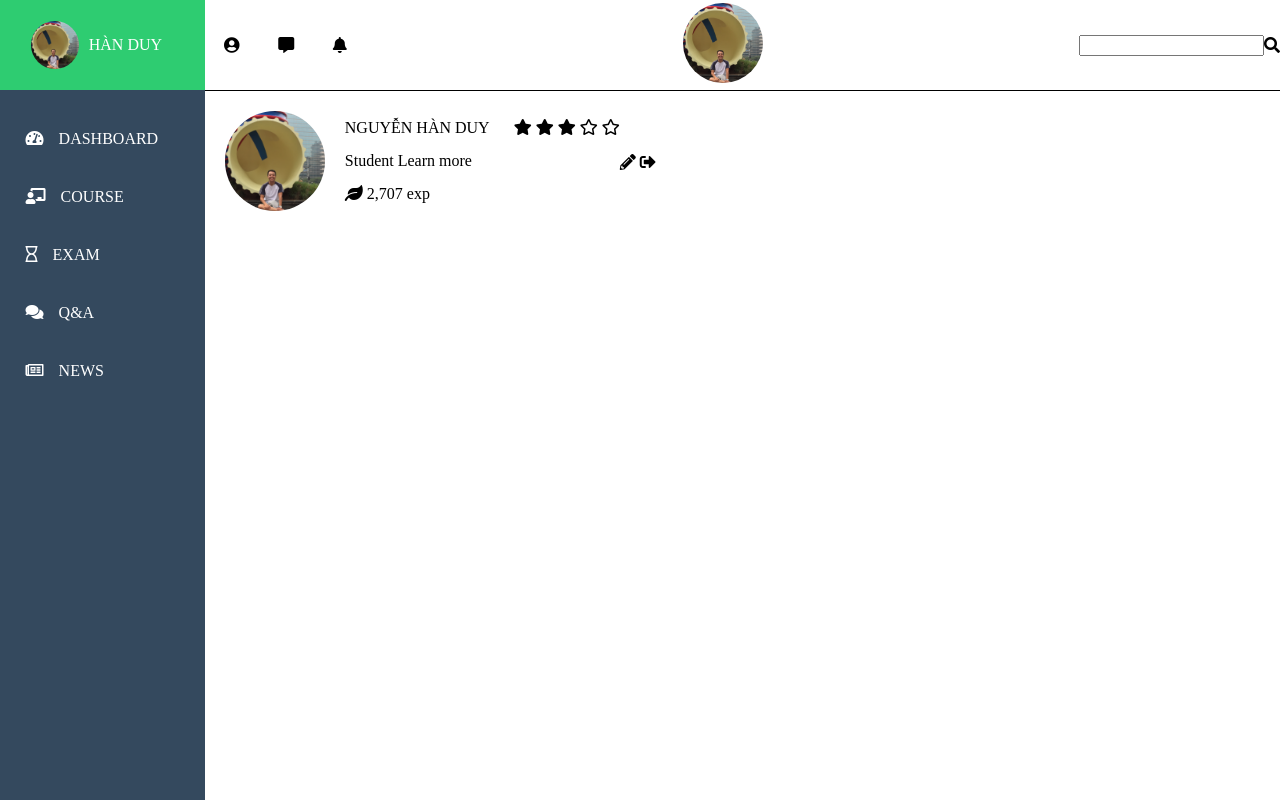
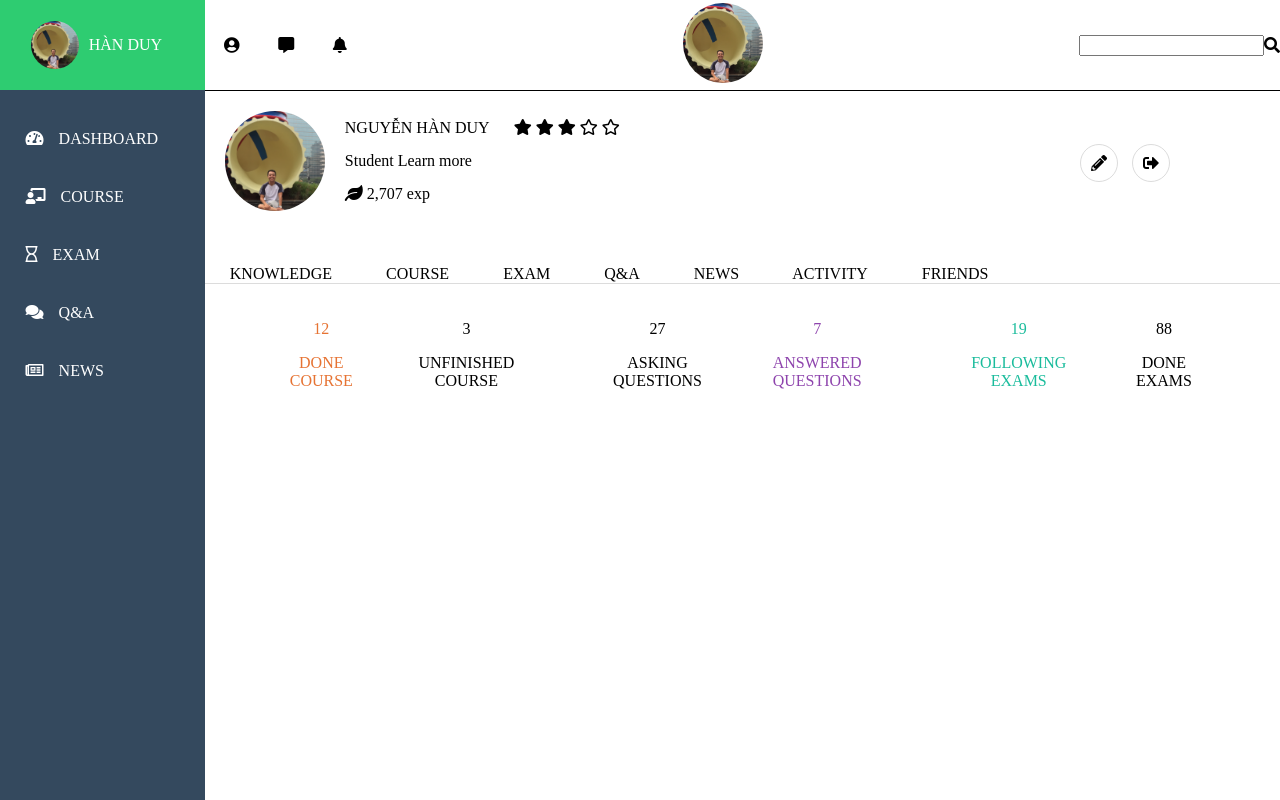
Before and after one commit to handuy/handuy.github.io, a plain HTML site: page e-comerce-user-dashboard-crevatif/index.html in a window 1280 px wide. Drawn offline with Linux system fonts and the light colour scheme.

Commit message:
luyện tập cắt CSS từ SketchApp Resource

```diff
--- a/e-comerce-user-dashboard-crevatif/index.html
+++ b/e-comerce-user-dashboard-crevatif/index.html
@@ -67,6 +67,7 @@
             </div>
 
             <div class="personal">
+                <div style="display:flex; align-items:center;">
                     <div class="avatar">
                         <img src="img/duy.png">
                     </div>
@@ -91,18 +92,65 @@
                         </div>
 
                     </div>
+                </div>
 
-                <div>
-                    <span class="fas fa-pencil-alt"></span>
-                    <span class="fas fa-sign-out-alt"></span>
+
+                <div style="margin-right:100px;">
+                    <span class="fas fa-pencil-alt pen-logout"></span>
+                    <span class="fas fa-sign-out-alt pen-logout"></span>
+                </div>
+            </div>
+
+            <div class="knowledge">
+                <span>KNOWLEDGE</span>
+                <span>COURSE</span>
+                <span>EXAM</span>
+                <span>Q&A</span>
+                <span>NEWS</span>
+                <span>ACTIVITY</span>
+                <span>FRIENDS</span>
+            </div>
+
+            <div class="learn-info">
+                <div class="course">
+                    <div class="detail">
+                        <p style="color: #E67333;">12</p>
+                        <p style="color: #E67333;">DONE COURSE</p>
+                    </div>
+
+                    <div class="detail">
+                        <p>3</p>
+                        <p>UNFINISHED COURSE</p>
+                    </div>
+                </div>
+
+                <div class="question">
+                    <div class="detail">
+                        <p>27</p>
+                        <p>ASKING QUESTIONS</p>
+                    </div>
+
+                    <div class="detail">
+                        <p style="color: #8E44AD;">7</p>
+                        <p style="color: #8E44AD;">ANSWERED QUESTIONS</p>
+                    </div>
+                </div>
+
+                <div class="exam">
+                    <div class="detail">
+                        <p style="color: #1ABC9C;">19</p>
+                        <p style="color: #1ABC9C;">FOLLOWING EXAMS</p>
+                    </div>
+
+                    <div class="detail">
+                        <p>88</p>
+                        <p>DONE EXAMS</p>
                     </div>
                 </div>
             </div>
         </div>
 
 
-
-
-
+    </div>
 </body>
 </html>
--- a/e-comerce-user-dashboard-crevatif/style.css
+++ b/e-comerce-user-dashboard-crevatif/style.css
@@ -81,6 +81,7 @@ body {
 .personal {
     display:flex;
     align-items:center;
+    justify-content: space-between;
     margin-top: 20px;
     padding-left: 20px;
 }
@@ -101,3 +102,57 @@ body {
     margin-bottom: 5px;
     display:inline-block;
 }
+
+.pen-logout {
+    border:1px solid gainsboro;
+    border-radius:100%;
+    padding:10px;
+    margin-right: 10px;
+}
+
+.knowledge {
+    margin-top: 50px;
+    padding-left: 25px;
+    border-bottom: 1px solid gainsboro;
+}
+
+.knowledge span {
+    margin-right: 50px;
+}
+
+.learn-info {
+    display:flex;
+    justify-content:space-between;
+    width:90%;
+    margin:auto;
+}
+
+.learn-info .course {
+    width: 30%;
+    display:flex;
+}
+
+.learn-info .course .detail {
+    padding: 20px;
+    text-align: center;
+}
+
+.learn-info .question {
+    width: 33%;
+    display:flex;
+}
+
+.learn-info .question .detail {
+    padding: 20px;
+    text-align: center;
+}
+
+.learn-info .exam {
+    width: 30%;
+    display:flex;
+}
+
+.learn-info .exam .detail {
+    padding: 20px;
+    text-align: center;
+}
```
Lines whose indentation alone changed are shown as unchanged.
